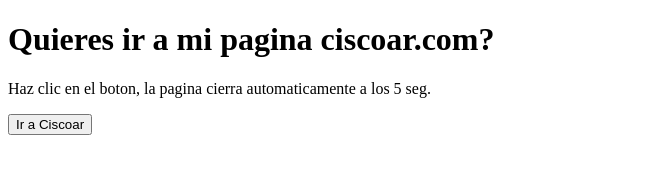
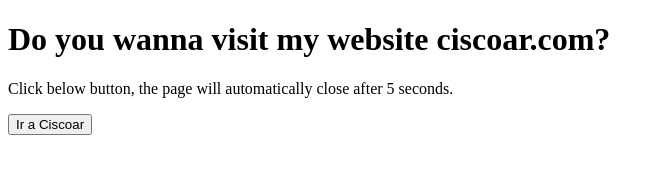
Before and after one commit to danielurra/close-new-window-after-5-secs, a plain HTML site: page index.html in a window 1280 px wide. Shown: the whole page, without its empty margins (0-664 px from the left). Drawn offline with Linux system fonts and the light colour scheme.

Commit message:
translate to english

```diff
--- a/index.html
+++ b/index.html
@@ -9,8 +9,8 @@
 </head>
 
 <body>
-    <h1>Quieres ir a mi pagina ciscoar.com?</h1>
-    <p>Haz clic en el boton, la pagina cierra automaticamente a los 5 seg.</p>
+    <h1>Do you wanna visit my website ciscoar.com?</h1>
+    <p>Click below button, the page will automatically close after 5 seconds.</p>
     <button onclick="opNeWi()">Ir a Ciscoar</button>
 </body>
 
```
